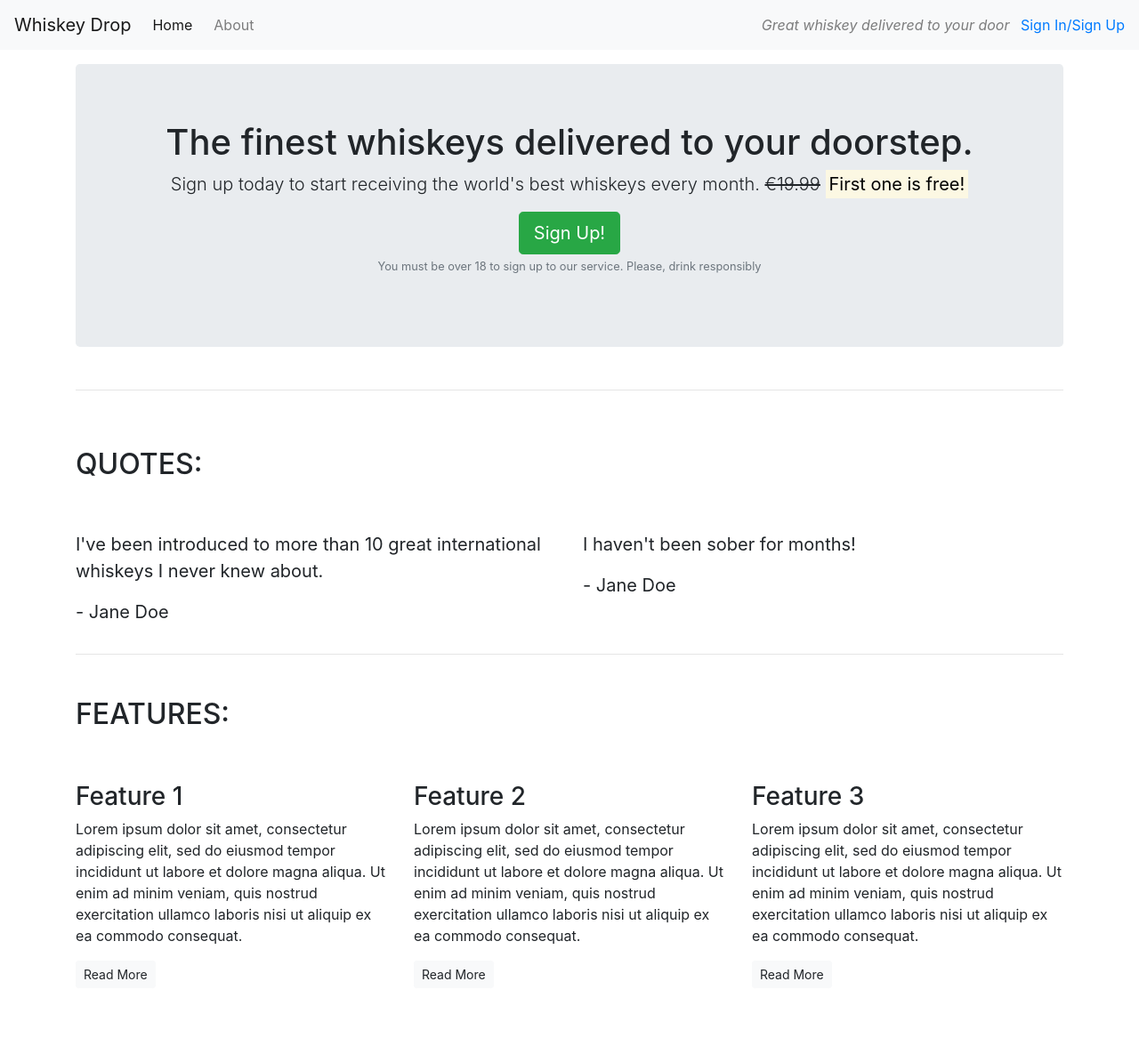
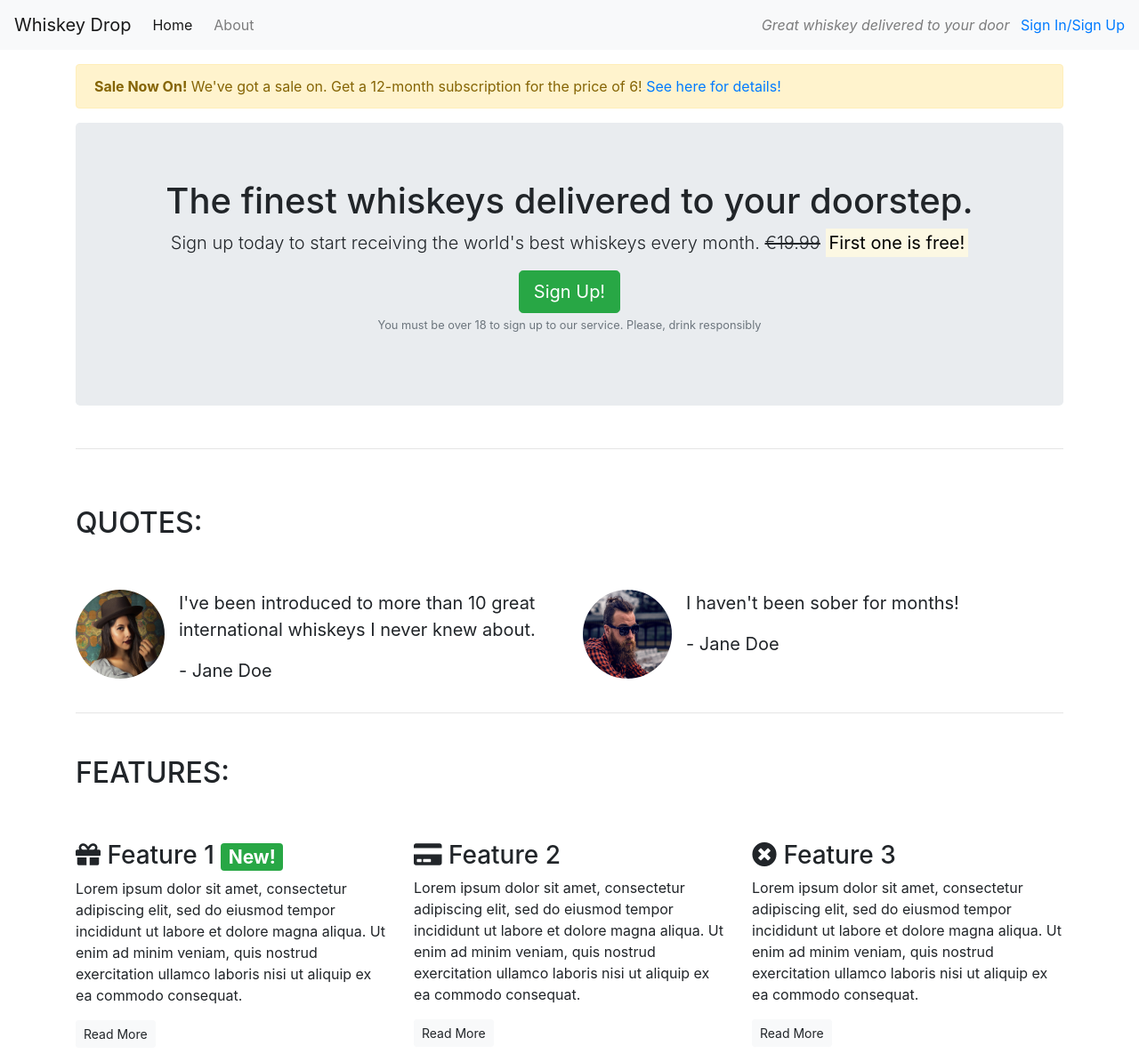
Before and after one commit to NickChapman1988/bootstrap-intro, a plain HTML site: page index.html in a window 1280 px wide. Shown: the whole page at 89% size. Before the commit the page ends 1127 px from the top, so only its background shows below. Drawn offline with nearby package versions, Linux system fonts and the light colour scheme.

Commit message:
Added more Bootstrap styling and images

```diff
--- a/index.html
+++ b/index.html
@@ -8,6 +8,7 @@
     <meta name="viewport" content="width=device-width, initial-scale=1.0">
     <link rel="stylesheet" href="https://cdn.jsdelivr.net/npm/bootstrap@4.5.3/dist/css/bootstrap.min.css" integrity="sha384-TX8t27EcRE3e/ihU7zmQxVncDAy5uIKz4rEkgIXeMed4M0jlfIDPvg6uqKI2xXr2" crossorigin="anonymous">
     <script src="https://cdn.jsdelivr.net/npm/bootstrap@4.5.3/dist/js/bootstrap.bundle.min.js" integrity="sha384-ho+j7jyWK8fNQe+A12Hb8AhRq26LrZ/JpcUGGOn+Y7RsweNrtN/tE3MoK7ZeZDyx" crossorigin="anonymous"></script>
+    <link rel="stylesheet" href="https://use.fontawesome.com/releases/v5.6.1/css/all.css" integrity="sha384-gfdkjb5BdAXd+lj+gudLWI+BXq4IuLW5IT+brZEZsLFm++aCMlF1V92rMkPaX4PP" crossorigin="anonymous">
 </head>
 
 <body>
@@ -24,6 +25,13 @@
         </div>
     </nav>
     <article class="container mt-3">
+        <div class="row d-none d-sm-block">
+            <div class="col-12">
+                <div class="alert alert-warning">
+                    <strong>Sale Now On!</strong> We've got a sale on. Get a 12-month subscription for the price of 6! <a href="">See here for details!</a>
+                </div>
+            </div>
+        </div>
         <!-- Callout -->
         <div class="row">
             <div class="col-12">
@@ -49,16 +57,30 @@
             </div>
             <div class="row">
                 <div class="col-12 col-md-6">
+                    <div class="media">
+                        <div class="d-none d-sm-block">
+                            <img src="images/girl-image.png" class="rounded-circle mr-3" height=100 width=100>
+                        </div>
+                        <div class="media-body">
                             <blockquote class="blockquote">
                                 <p>I've been introduced to more than 10 great international whiskeys I never knew about.</p>
                                 <p>- Jane Doe</p>
                             </blockquote>
                         </div>
+                    </div>
+                </div>
                 <div class="col-12 col-md-6">
+                    <div class="media">
+                        <div class="d-none d-sm-block">
+                            <img src="images/guy-image.png" class="rounded-circle mr-3" height=100 width=100>
+                        </div>
+                        <div class="media-body">
                             <blockquote class="blockquote">
                                 <p>I haven't been sober for months!</p>
                                 <p>- Jane Doe</p>
                             </blockquote>
+                        </div>
+                    </div>
                 </div>
             </div>
         </section>
@@ -75,7 +97,7 @@
             <div class="row">
                 <div class="col-12 col-md-6 col-lg-4">
                     <div class="feature">
-                        <h3>Feature 1</h3>
+                        <h3><i class="fas fa-gift d-none d-sm-inline"></i> Feature 1 <span class="badge badge-success">New!</span></h3>
                         <p>Lorem ipsum dolor sit amet, consectetur adipiscing elit, sed do eiusmod tempor incididunt ut labore et dolore magna aliqua. Ut enim ad minim veniam, quis nostrud exercitation ullamco laboris nisi ut aliquip ex ea commodo consequat.</p>
                         <p><a class="btn btn-sm btn-light" href="">Read More</a></p>
                     </div>
@@ -83,14 +105,14 @@
 
                 <div class="col-12 col-md-6 col-lg-4">
                     <div class="feature">
-                        <h3>Feature 2</h3>
+                        <h3><i class="fas fa-credit-card d-none d-sm-inline"></i> Feature 2</h3>
                         <p>Lorem ipsum dolor sit amet, consectetur adipiscing elit, sed do eiusmod tempor incididunt ut labore et dolore magna aliqua. Ut enim ad minim veniam, quis nostrud exercitation ullamco laboris nisi ut aliquip ex ea commodo consequat.</p>
                         <p><a class="btn btn-sm btn-light" href="">Read More</a></p>
                     </div>
                 </div>
                 <div class="col-12 d-md-none d-lg-block col-lg-4">
                     <div class="feature">
-                        <h3>Feature 3</h3>
+                        <h3><i class="fas fa-times-circle d-none d-sm-inline"></i> Feature 3</h3>
                         <p>Lorem ipsum dolor sit amet, consectetur adipiscing elit, sed do eiusmod tempor incididunt ut labore et dolore magna aliqua. Ut enim ad minim veniam, quis nostrud exercitation ullamco laboris nisi ut aliquip ex ea commodo consequat.</p>
                         <p><a class="btn btn-sm btn-light" href="">Read More</a></p>
                     </div>
```
Also changed, not shown: images/girl-image.png (added), images/guy-image.png (added). Lines whose indentation alone changed are shown as unchanged.
